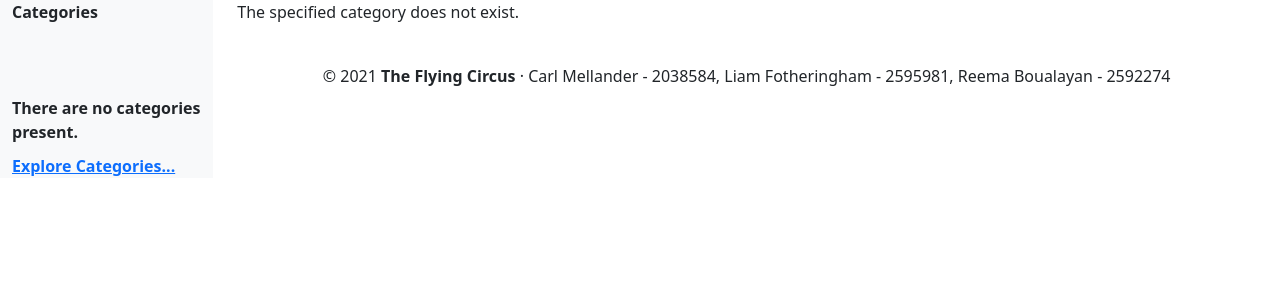
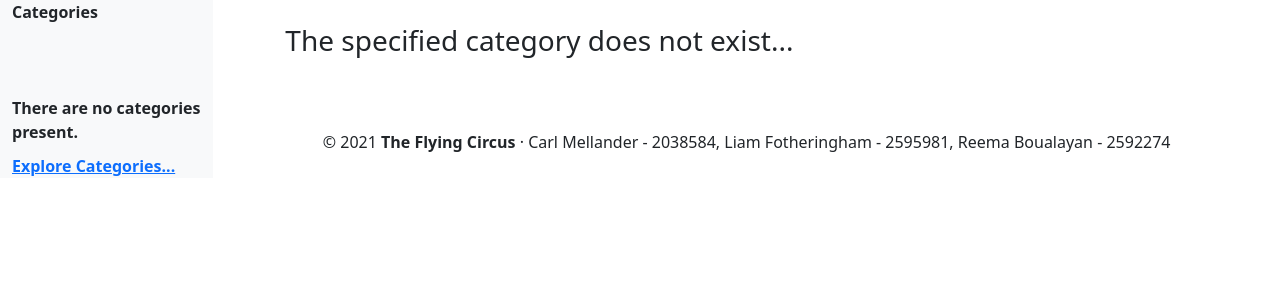
Before and after one commit to liamfotheringham/internet_technology_group_project, a Django app: page /rango/category/1/ in a window 1280 px wide. Shown: the part 62-362 px from the top of the page. Run offline with Django 3.2, Linux system fonts and the light colour scheme; data that the repository does not hold is empty.

Commit message:
category.html - improve does not exist layout

```diff
--- a/templates/rango/category.html
+++ b/templates/rango/category.html
@@ -95,6 +95,10 @@ Unknown Category
     </div>
 </div>
 {% else %}
-The specified category does not exist.
+<div class="jumbotron p-4">
+    <div class="container custom-inline">
+        <h3>The specified category does not exist...</h3>
+    </div>
+</div>
 {% endif %}
 {% endblock  %}
```
